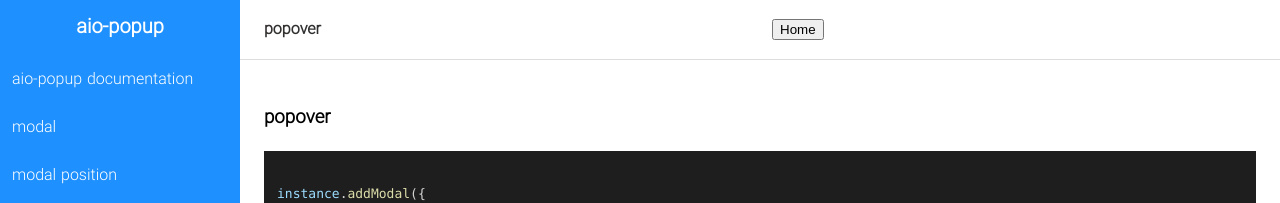
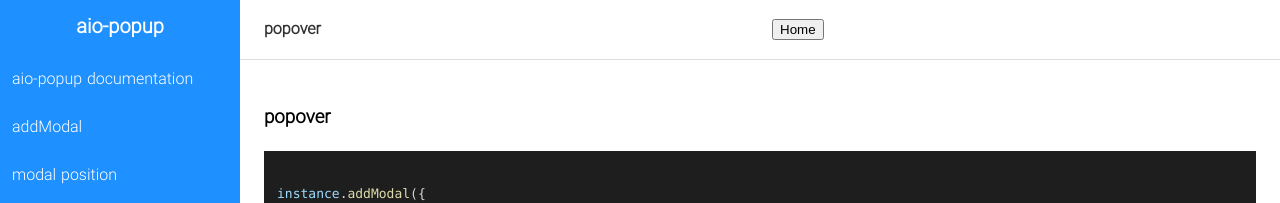
Before and after one commit to mohammadFeiz/aio-components, a React (Create React App) app: page / in a window 1280 px wide. Shown: the top 203 px of the page. Built offline with nearby package versions, Linux system fonts and the light colour scheme; the HTML template or start-up script is replaced by a standard one.

Commit message:
Update doc-aio-popup.js

```diff
--- a/src/documents/aio-popup/doc-aio-popup.js
+++ b/src/documents/aio-popup/doc-aio-popup.js
@@ -17,7 +17,7 @@ export default class DOC_AIOForm extends Component {
                 navId='popover'
                 navs={[
                     { text: 'aio-popup documentation', id: 'instance', COMPONENT: () => <Instance /> },
-                    { text: 'modal', id: 'modal', COMPONENT: () => <Modal /> },
+                    { text: 'addModal', id: 'addModal', COMPONENT: () => <AddModal /> },
                     { text: 'modal position', id: 'modalposition', COMPONENT: () => <ModalPosition /> },
                     { text: 'alert', id: 'alert', COMPONENT: () => <Alert /> },
                     { text: 'snakebar', id: 'snakebar', COMPONENT: () => <Snakebar /> },
@@ -364,7 +364,7 @@ instance.addSnakebar(props)
     }
     render() {return (<Example preview={() => this.preview()}/>)}
 }
-class Modal extends Component {
+class AddModal extends Component {
     constructor(props){
         super(props);
         this.popup = new AIOPopup()
```
